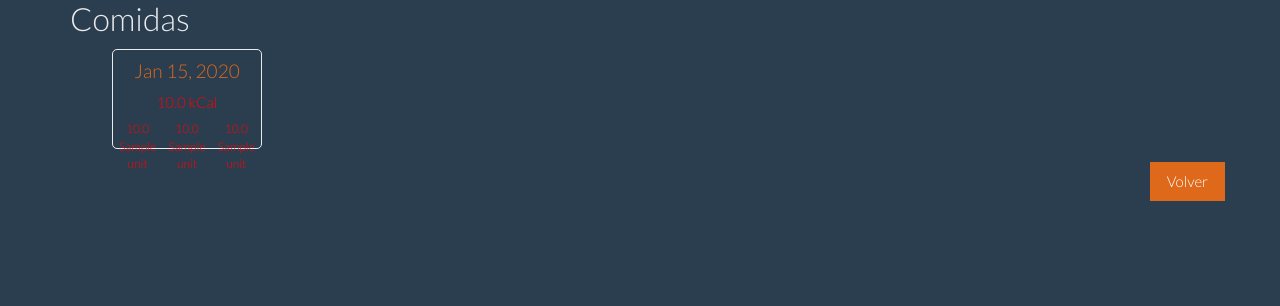
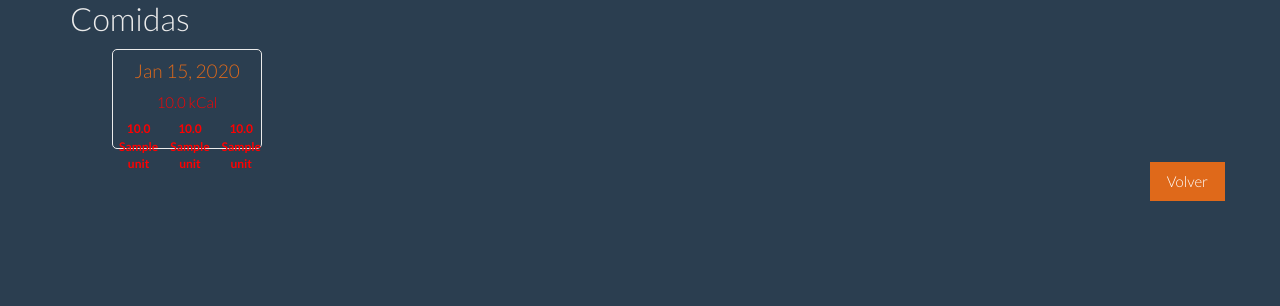
Before and after one commit to pignacio/vld_django, a Django app: template vld_django/templates/persons/person_detail.html in a window 1280 px wide. Shown: the part 154-460 px from the top of the page. Run offline with Django 3.2, Linux system fonts and the light colour scheme; the template is opened without the code that fills it: most values are stand-ins (such as "Sample title", 1, 10 or a date in 2020); data that the repository does not hold is empty; parts of the project's set-up code (start-up, migrations or seed data) failed here and were passed over; some libraries are stand-ins or nearby versions; some web fonts are replaced.

Commit message:
Bolder meal values

```diff
--- a/vld_django/templates/persons/person_detail.html
+++ b/vld_django/templates/persons/person_detail.html
@@ -55,8 +55,9 @@ li.meal {
   margin: 2px;
 }
 
-.meal-table th {
+.meal-table {
   text-align: center;
+  font-weight: bold;
 }
 
 .meal-value-danger {
```
